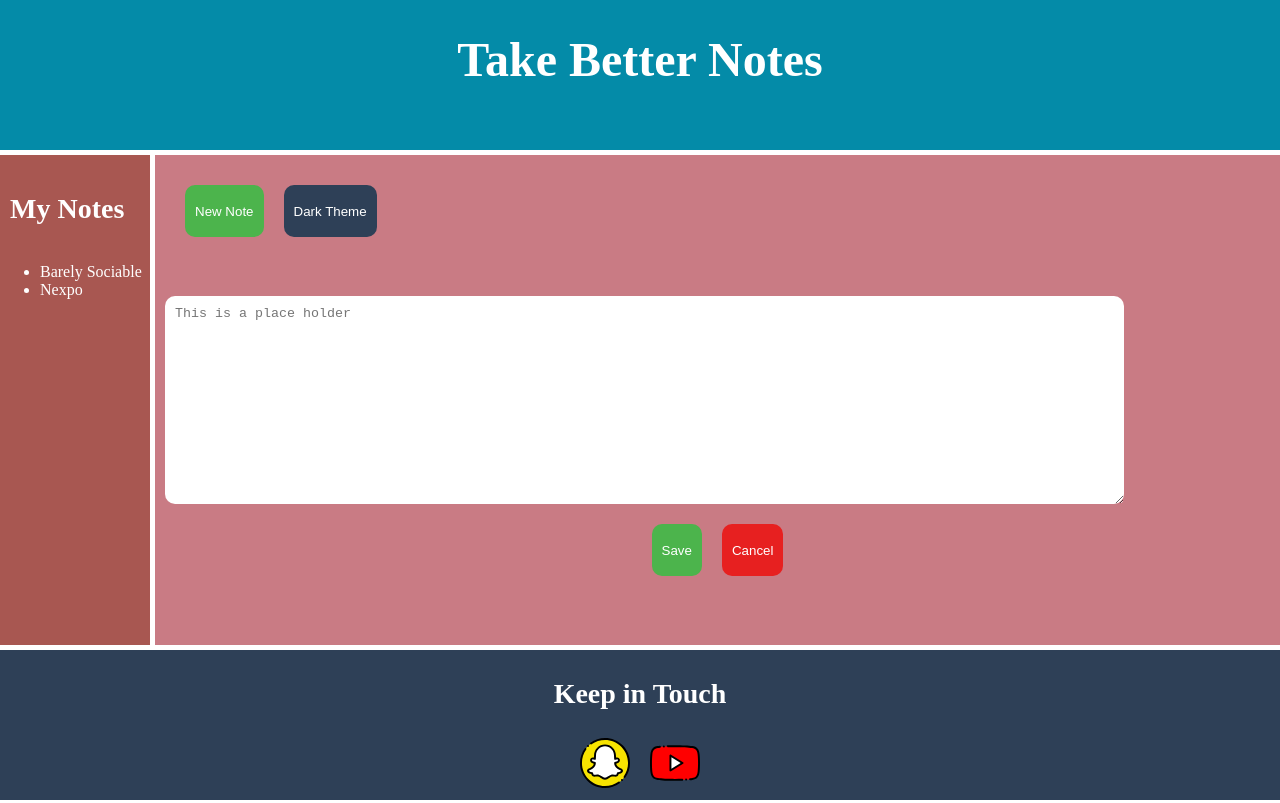
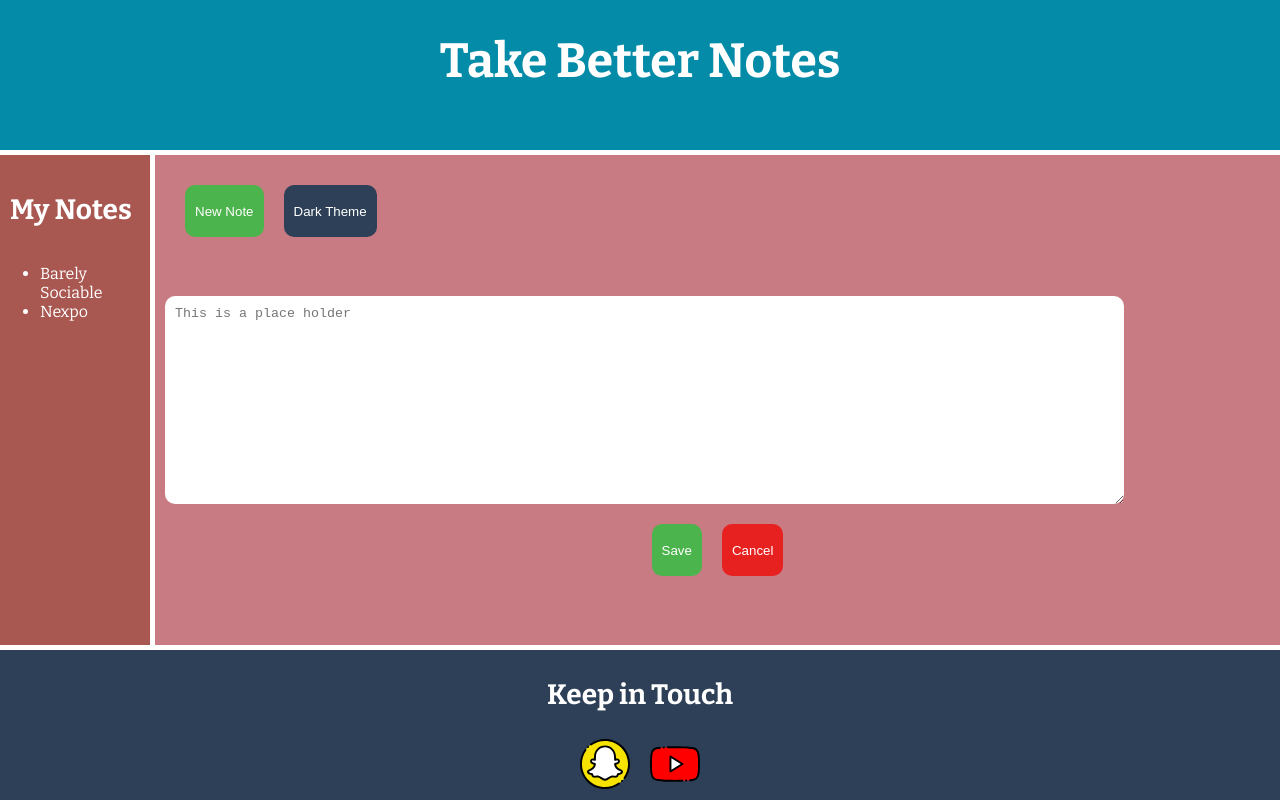
Before and after one commit to 98-percent-Milk/1620_assign1, a plain HTML site: page index.html in a window 1280 px wide. Drawn offline with nearby package versions, Linux system fonts and the light colour scheme; files whose address does not match are found by name.

Commit message:
Font styles added to body and headers tags.

```diff
--- a/css/style.css
+++ b/css/style.css
@@ -1,3 +1,7 @@
+/* Used fonts
+    font-family: 'Bitter', serif;
+    font-family: 'Raleway', sans-serif;
+*/
 :root {
     --b_green: #4cb44c;
     --b_red: #e72020;
@@ -19,6 +23,7 @@ body {
     margin: 0;
     background-color: var(--vody);
     color: rgb(255, 255, 255);
+    font-family: 'Raleway', sans-serif;
 }
 h1 {
     font-size: 3em;
@@ -26,6 +31,9 @@ h1 {
 h2, h3 {
     font-size: 1.75em;
     padding: 10px;
+}
+h1, h2, h3, ul {
+    font-family: 'Bitter', serif;
 }
 @media screen and (max-width: 1000px) {
     h1 {
```
